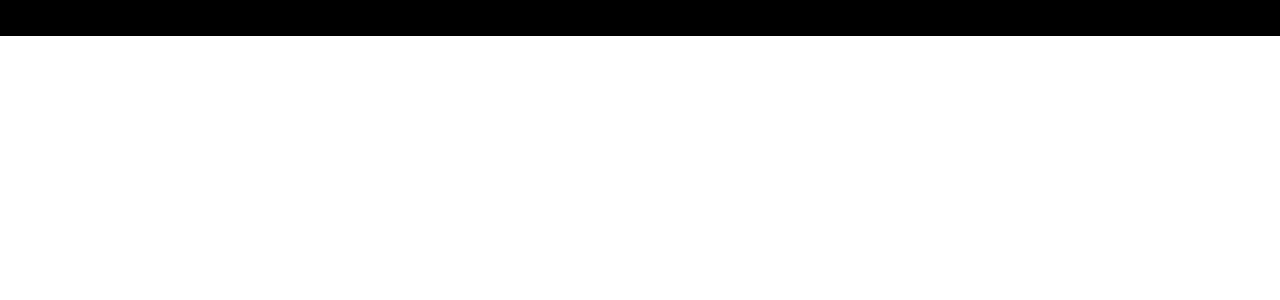
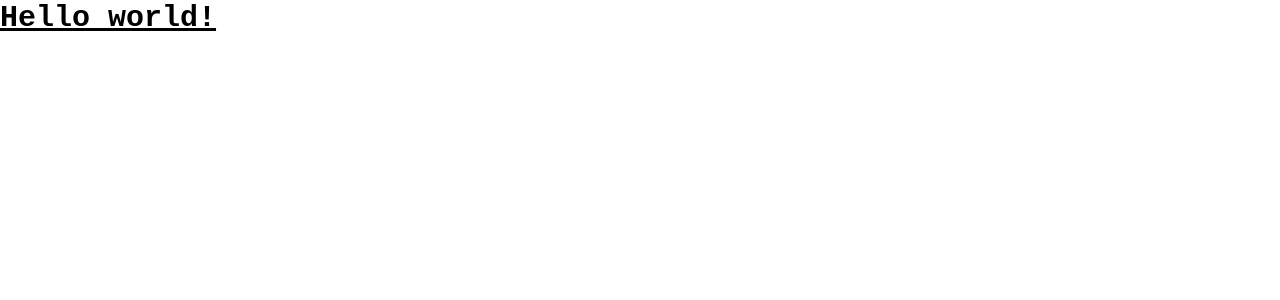
Before and after one commit to lukpaikat/my-portfolio-website, a React (Create React App) app: page / in a window 1280 px wide. Shown: the top 300 px of the page. Built offline with nearby package versions, Linux system fonts and the light colour scheme.

Commit message:
add website colors

```diff
--- a/tailwind.config.js
+++ b/tailwind.config.js
@@ -4,6 +4,12 @@
   ],
   theme: {
     extend: {},
+    colors: {
+      'county-green': '#093523',
+      'bright-red': '#EA0801',
+      soapstone: '#FDFDFD'
+    }
   },
   plugins: [],
+  darkMode: 'class',
 }
```
